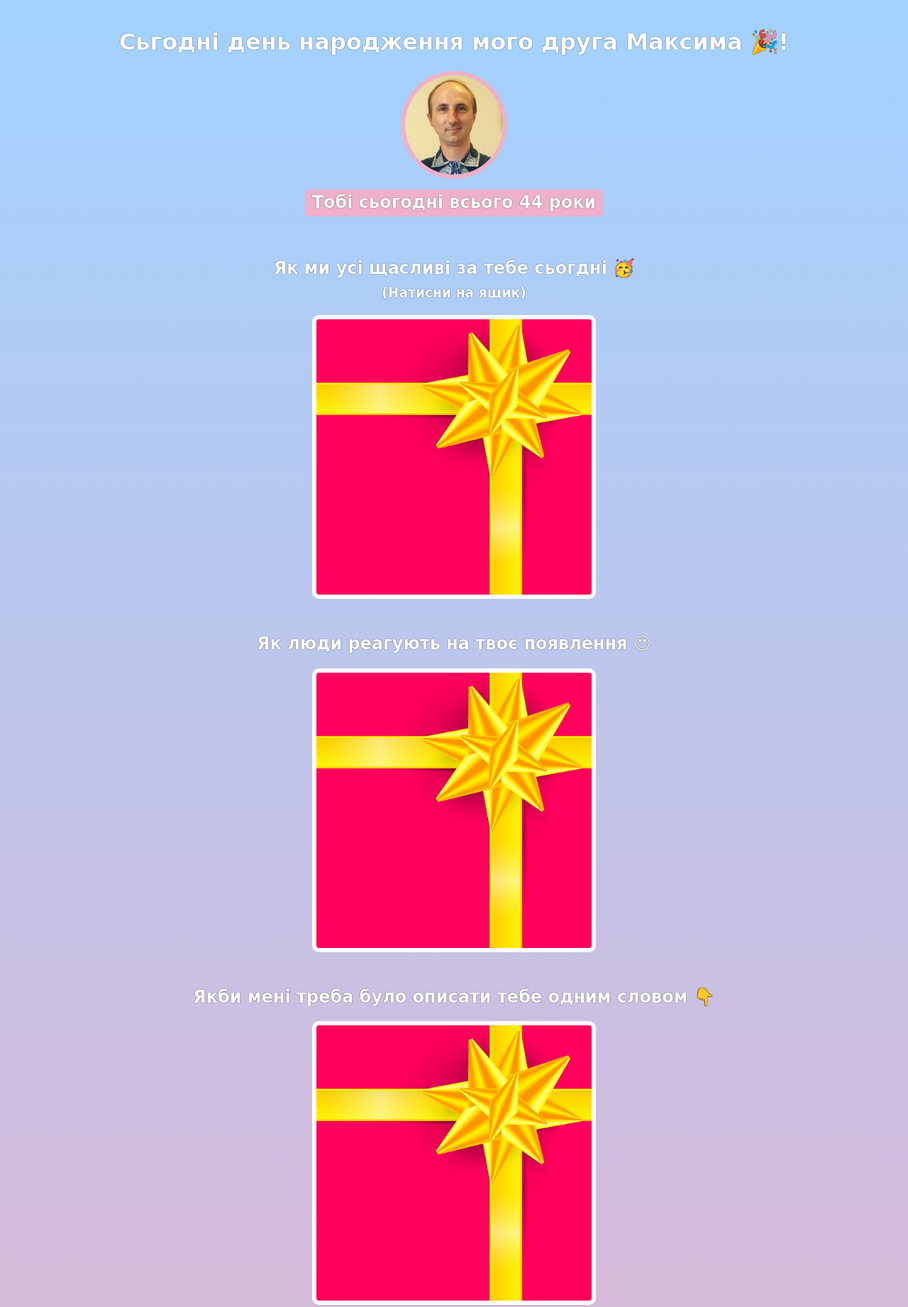
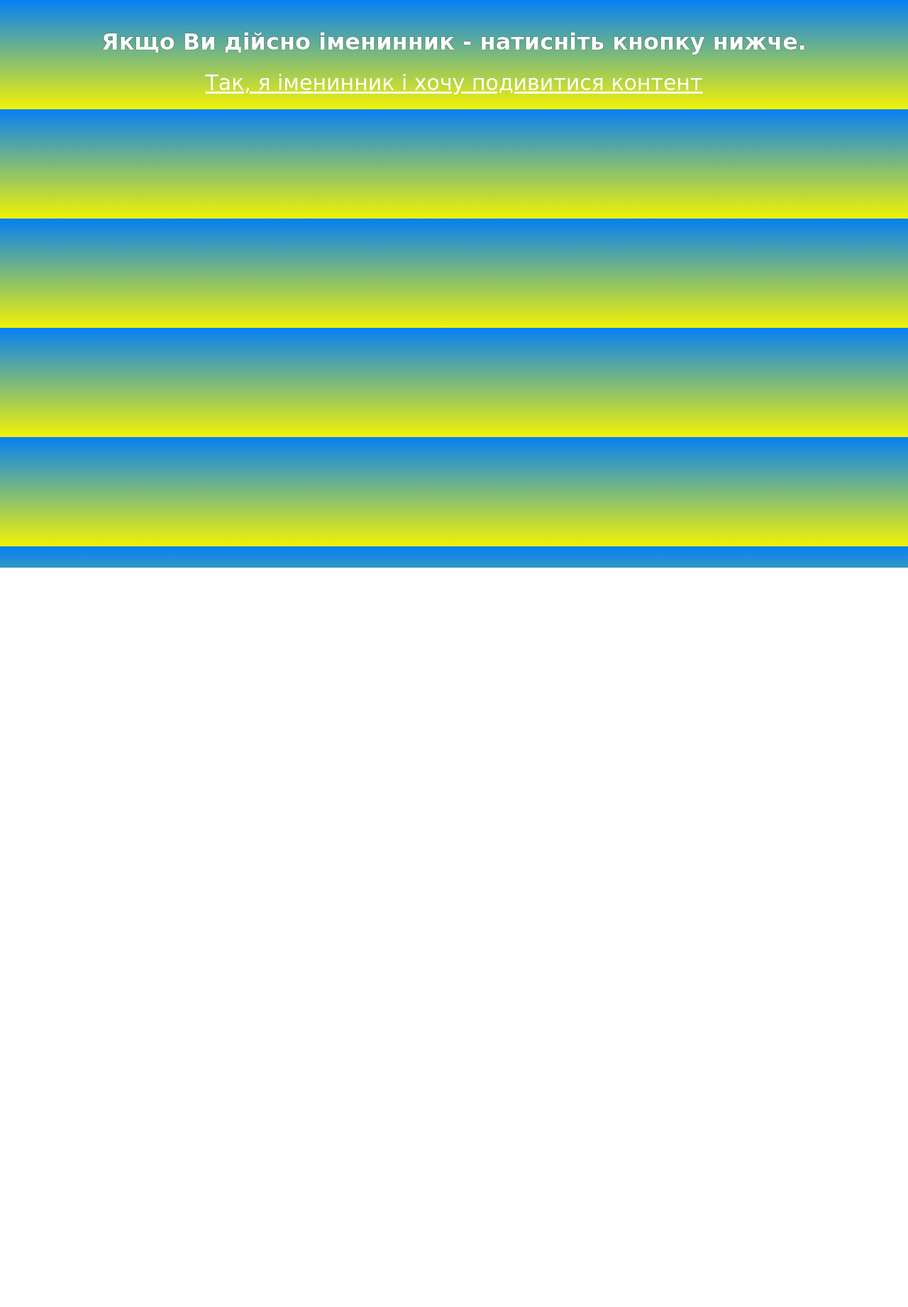
Before and after one commit to serhii-naumenko/birthday-site, a website built with Vite: page index.html in a window 1280 px wide. Shown: the top 1842 px of the page at 71% size. After the commit the page ends 800 px from the top, so only its background shows below. Built offline with nearby package versions, Linux system fonts and the light colour scheme; a web font is replaced by a local one.

Commit message:
change start page

```diff
--- a/index.html
+++ b/index.html
@@ -11,42 +11,11 @@
         <title>Birthday site</title>
     </head>
     <body>
-        <audio
-          src="./images/music.mp3"
-          class="audio" autoplay="true" autoplay>
-        </audio>
-        <div id="header">
-            <h1>Сьгодні день народження мого друга Максима 🎉!</h1>
-            <img id="bff-img" src="images/max.jpg" alt="Nick">
-            <h2 id="bday-age">Тобі сьогодні всього 44 роки</h2>
-        </div>
-
-        <div class="gift-section">
-            <h2 class="gift-title">Як ми усі щасливі за тебе сьогдні 🥳</h2>
-            <h3 class="gift-hint">(Натисни на ящик)</h3>
-            <div class="gift-img" id="gift-img-happy"></div>
-        </div>
-
-        <div class="gift-section">
-            <h2 class="gift-title">Як люди реагують на твоє появлення 😍</h2>
-            <div class="gift-img" id="gift-img-hot"></div>
-        </div>
-
-        <div class="gift-section">
-            <h2 class="gift-title">
-              Якби мені треба було описати тебе одним словом 👇
-            </h2>
-            <div class="gift-img" id="gift-img-genius"></div>
-        </div>
-
-        <div class="gift-section">
-            <h2 class="gift-title">Єдиний, хто крутий такий же, як ти 💪</h2>
-            <div class="gift-img" id="gift-img-badass"></div>
-        </div>
-
-         <div class="gift-section">
-            <h2 class="gift-title">За тебе, мій друже 🥂</h2>
-            <div class="gift-img" id="gift-img-cheers"></div>
-        </div>
+        <h1 class="main-title">
+          Якщо Ви дійсно іменинник - натисніть кнопку нижче.
+        </h1>
+        <a class="see" href="./birthday.html">
+          Так, я іменинник і хочу подивитися контент
+        </a>
     </body>
 </html>
--- a/styles.css
+++ b/styles.css
@@ -5,13 +5,17 @@
 body {
     text-align: center;
     font-family: 'Happy Monkey', cursive;
-    background: linear-gradient(#a2d2ff, #EFB0C9);
+    background: linear-gradient(#0580f3, #f2f205);
     color: #ffffff;
     padding: 20px;
 }
 
 h1, h2, h3, h4, p {
     text-shadow: 0 0 1px black;
+}
+
+.see {
+  font-size: 30px;
 }
 
 #bff-img {
```
Also changed, not shown: birthday.html (added, +52 -0 lines).
